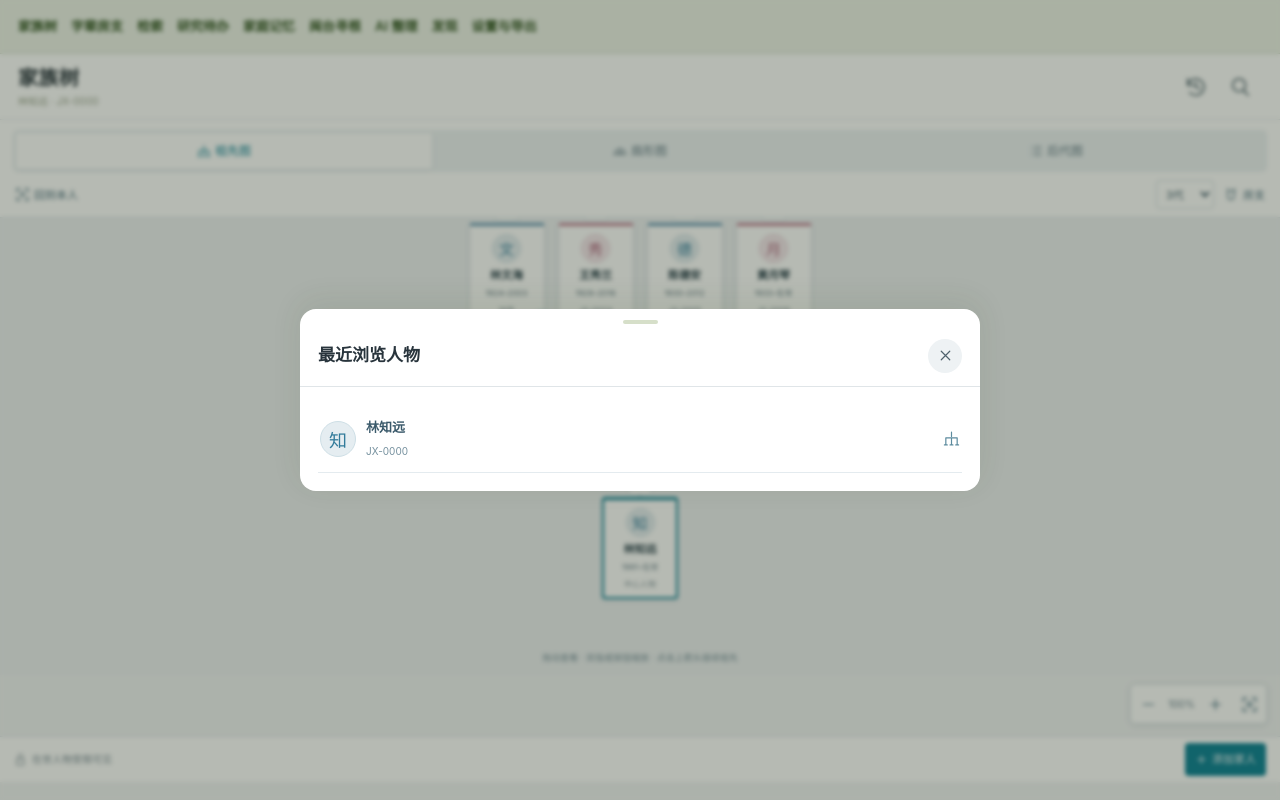
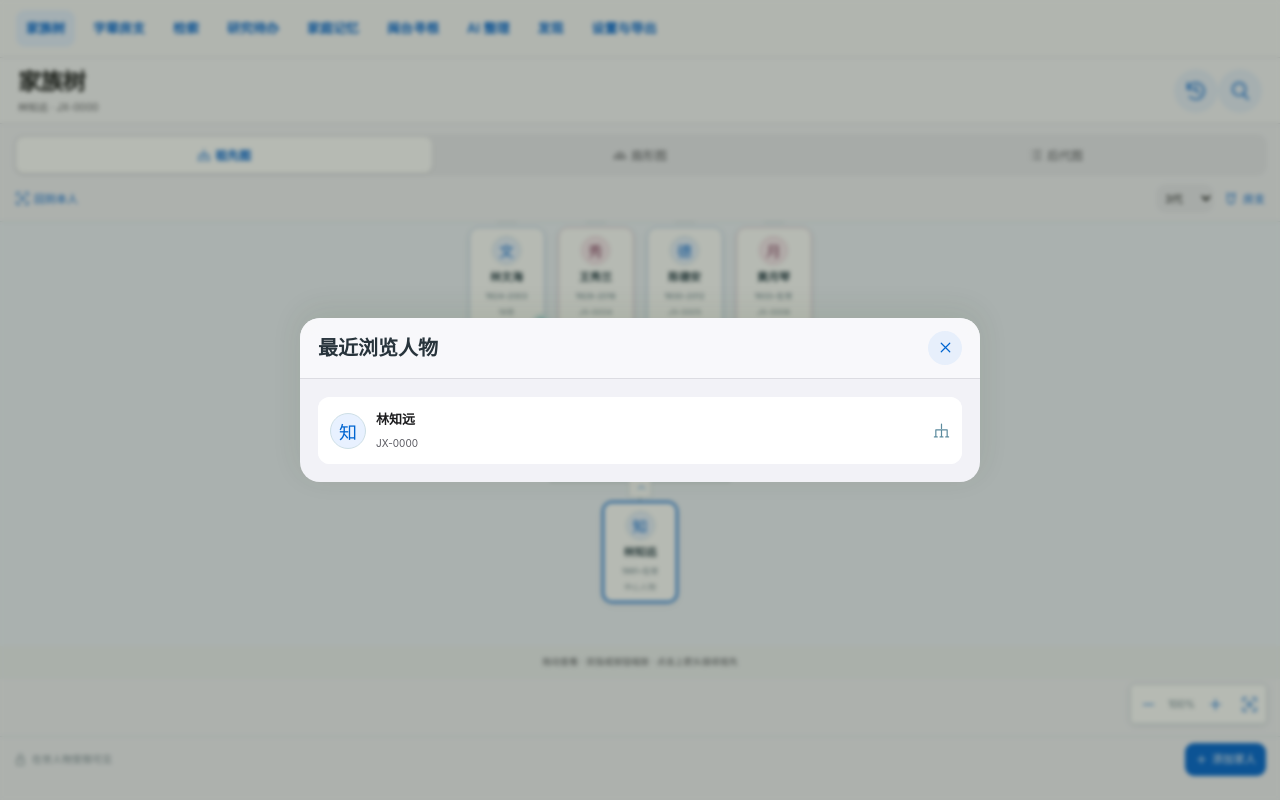
Before and after one commit to CTol10/jiaxu-preview, a plain HTML site: page web/workspace/index.html in a window 1280 px wide. Both pictures are taken after a click on the button 1196 px from the left and 86 px from the top of the page. Drawn offline with Linux system fonts and the light colour scheme.

Commit message:
统一 iOS 原型与 Web 工作台的系统主题

```diff
--- a/web/workspace/index.html
+++ b/web/workspace/index.html
@@ -3,8 +3,8 @@
 <head>
 <meta charset="utf-8"><meta name="viewport" content="width=device-width,initial-scale=1">
 <title>家续 · 修谱工作台</title>
-<link rel="stylesheet" href="base.css"><link rel="stylesheet" href="mobile.css"><link rel="stylesheet" href="core.css"><link rel="stylesheet" href="workspace.css">
-<script defer src="workspace.js"></script>
+<link rel="stylesheet" href="base.css"><link rel="stylesheet" href="mobile.css"><link rel="stylesheet" href="core.css"><link rel="stylesheet" href="ios.css?v=ios1"><link rel="stylesheet" href="workspace.css?v=ios1">
+<script defer src="workspace.js?v=ios1"></script>
 </head>
 <body class="mobile-prototype">
 <div class="phone-screen web-workspace">
--- /dev/null
+++ b/web/workspace/ios.css
@@ -0,0 +1,50 @@
+/* Shared iOS-inspired appearance for the phone and Web workspace. */
+:where(.phone.ios,.web-workspace) {
+  --app-green:#007aff;
+  --app-bg:#f2f2f7;
+  --app-ink:#1c1c1e;
+  --app-muted:#595960;
+  --ios-tint:#0065d1;
+  --ios-fill:#e9e9ef;
+  --ios-divider:#dcdce2;
+  --ios-paper:#fff;
+  color:var(--app-ink);
+  font-family:-apple-system,BlinkMacSystemFont,"Helvetica Neue","PingFang SC","Microsoft YaHei",sans-serif;
+  accent-color:var(--app-green);
+}
+:is(.phone.ios .phone-screen,.web-workspace) { background:var(--app-bg);color:var(--app-ink) }
+:is(.phone.ios,.web-workspace) :is(.m-page,.x-tree-toolbar,.x-tree-status) {background:var(--app-bg)}
+:is(.phone.ios,.web-workspace) :is(.status-bar,.app-bar,#mobile-nav,.modal-header,.modal-footer) {
+  background:#f9f9fbe8;
+  border-color:var(--ios-divider);
+  backdrop-filter:blur(18px) saturate(160%);
+  color:var(--app-ink);
+}
+:is(.phone.ios,.web-workspace) .app-bar h1 {font-size:23px;letter-spacing:-.025em;font-weight:700;color:var(--app-ink)}
+:is(.phone.ios,.web-workspace) :is(.m-title small,.m-nav-link,.x-muted,.muted,.x-tree-tip,.x-fan-legend,.modal-description,.x-select-list small) {color:var(--app-muted)}
+:is(.phone.ios,.web-workspace) :is(.m-nav-link.active,.m-back,.m-icon-button,.text-link,.x-wide-link,.x-section-head button,.x-section-head a,.x-family-heading button,.x-family-heading a,.x-tree-options button,.x-zoom-controls button,.x-expand) {color:var(--ios-tint)}
+:is(.phone.ios,.web-workspace) :is(.m-back,.m-icon-button,.close-btn) {background:#e7effb;border:0;border-radius:50%;color:var(--ios-tint)}
+:is(.phone.ios,.web-workspace) :is(.btn-primary,.m-button.primary,.m-button-primary) {background:var(--ios-tint);color:white;border-color:transparent;border-radius:12px;font-weight:600}
+:is(.phone.ios,.web-workspace) :is(.x-section,.memory-card,.x-record-result,.x-clan-intro,.m-account-stats,.m-card,.x-task-card,.x-profile-card,.x-family-card,.m-memory-top) {
+  background:var(--ios-paper);color:var(--app-ink);border:1px solid #e6e6eb;border-radius:16px;box-shadow:none;
+}
+:is(.phone.ios,.web-workspace) :is(.m-setting-row,.x-select-list>button,.x-sheet-links>a,.x-sheet-links>button) {color:var(--app-ink);border-color:var(--ios-divider);min-height:44px}
+:is(.phone.ios,.web-workspace) :is(.m-segment,.x-fan-filters,.x-tree-options select) {background:var(--ios-fill);border-radius:10px;color:var(--app-ink);border:0}
+:is(.phone.ios,.web-workspace) .m-segment {padding:3px}
+:is(.phone.ios,.web-workspace) .m-segment button {min-height:36px;border-radius:8px;color:var(--app-muted)}
+:is(.phone.ios,.web-workspace) :is(.m-segment button.active,.x-fan-filters button.active) {background:white;color:var(--ios-tint);border-color:transparent;box-shadow:0 1px 3px #20202a20;font-weight:600}
+:is(.phone.ios,.web-workspace) :is(.x-tree-viewport,.x-fan) {background:#edf2f9;border-color:var(--ios-divider)}
+:is(.phone.ios,.web-workspace) .x-tree-node {border:1px solid #b8cde8;border-radius:10px;box-shadow:0 2px 6px #152f4a16}
+:is(.phone.ios,.web-workspace) .x-tree-node.female {border-color:#d9c0ce}
+:is(.phone.ios,.web-workspace) .x-tree-node.centre {border:2px solid var(--ios-tint)}
+:is(.phone.ios,.web-workspace) :is(.avatar,.x-pill,.x-notice,.m-demo,.x-eyebrow) {color:var(--ios-tint)}
+:is(.phone.ios,.web-workspace) :is(.avatar,.x-pill,.x-notice,.m-demo) {background:#e8f1ff}
+:is(.phone.ios,.web-workspace) :is(.x-pill.amber,.avatar.female) {background:#f8e9f0;color:#874365}
+:is(.phone.ios,.web-workspace) :is(.modal,.person-drawer) {background:var(--app-bg);color:var(--app-ink);border-color:var(--ios-divider)}
+:is(.phone.ios,.web-workspace) :is(input:not([type=checkbox]):not([type=radio]),textarea) {background:var(--ios-paper);color:var(--app-ink);border:1px solid var(--ios-divider);border-radius:10px}
+:is(.phone.ios,.web-workspace) :is(a,button,input,textarea,select):focus-visible {outline:2px solid var(--ios-tint);outline-offset:2px}
+:is(.phone.ios,.web-workspace) :is(button,a):active {filter:brightness(.94)}
+:is(.phone.ios,.web-workspace) .x-tree-status button {background:var(--ios-tint);color:white;border-radius:9px}
+:is(.phone.ios,.web-workspace) .x-select-list {border-radius:12px;background:white}
+:is(.phone.ios,.web-workspace) .x-select-list>button {padding-inline:12px}
+:is(.phone.ios,.web-workspace) .x-select-list>button:last-of-type {border-bottom:0}
--- a/web/workspace/workspace.css
+++ b/web/workspace/workspace.css
@@ -12,3 +12,14 @@
 .web-workspace .x-tree-viewport{height:clamp(300px,53vh,620px)}
 .web-workspace .m-page{width:100%;margin:auto}
 @media(min-width:680px){.web-workspace .memory-grid{grid-template-columns:repeat(3,minmax(0,1fr))}.web-workspace .form-grid{grid-template-columns:repeat(2,minmax(0,1fr))}}
+
+/* A wide workspace toolbar and content layout using the same iOS tokens. */
+.web-workspace .workspace-nav {background:#f9f9fbe8;border-color:var(--ios-divider);gap:4px 8px;padding:10px 16px}
+.web-workspace .workspace-nav a {padding:8px 10px;border-radius:9px;color:var(--ios-tint)}
+.web-workspace .workspace-nav a[aria-current=page] {background:#e4efff;font-weight:700}
+.web-workspace .workspace-nav a:hover {background:var(--ios-fill);text-decoration:none}
+.web-workspace .mobile-app #main {background:var(--app-bg)}
+.web-workspace .m-page:not(.x-tree-page) {max-width:1080px}
+.web-workspace .modal,.web-workspace .modal.wide {border-radius:20px}
+.web-workspace .modal::before {display:none}
+.web-workspace .modal-header h2 {font-size:20px;font-weight:700}
```
Also changed, not shown: index.html (+52 -2 lines), web/index.html (+1 -1 lines), web/workspace/workspace.js.
